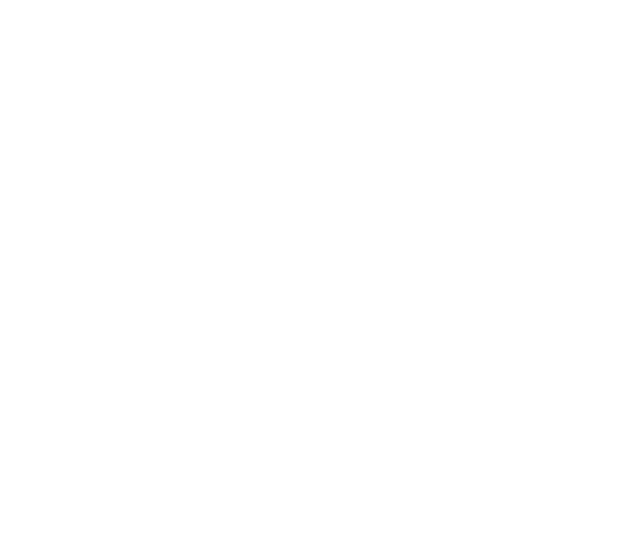
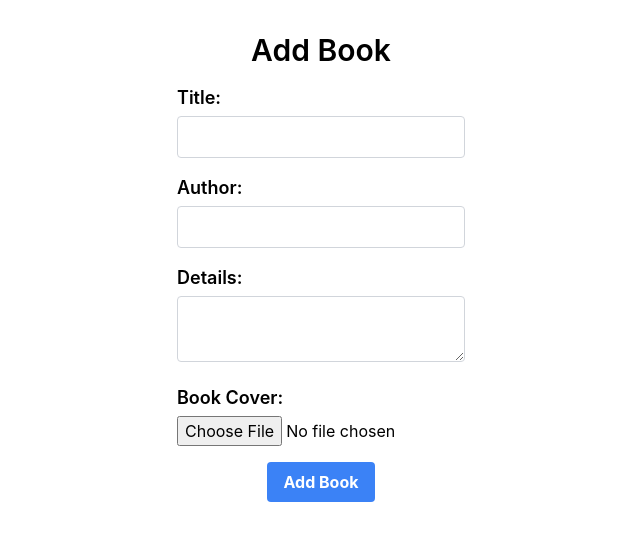
Before and after one commit to Adrian463588/frontend-test, a React (Create React App) app: page /addbook in a window 1280 px wide. Before the commit this address had no page. Shown: the top 540 px of the page, without its empty margins (319-959 px from the left). Built offline with nearby package versions, Linux system fonts and the light colour scheme.

Commit message:
add admin feature

```diff
--- a/src/App.tsx
+++ b/src/App.tsx
@@ -1,4 +1,3 @@
-import './App.css';
 import React from 'react';
 import { BrowserRouter as Router, Routes, Route } from 'react-router-dom';
 import HomePage from './components/HomePage';
@@ -7,15 +6,14 @@ import ProductPage from './components/ProductPage';
 import SignupPage from './components/SignupPage';
 import ProfilePage from './components/ProfilePage';
 import BookList from './components/BookList';
-
-
-
-
+import AdminDashboard from './components/AdminDashboard';
+import UpdateBook from './components/updateBook';
+import DeleteBook from './components/DeleteBook';
+import AddBook from './components/AddBook';
+import 'tailwindcss/tailwind.css';
+import './App.css';
 
 const App: React.FC = () => {
-
-
-
   return (
     <Router>
       <Routes>
@@ -25,8 +23,16 @@ const App: React.FC = () => {
         <Route path="/signup" element={<SignupPage />} />
         <Route path="/profile" element={<ProfilePage />} />
         <Route path="/booklist" element={<BookList />} />
-
-
+        <Route path="/admin" element={<AdminDashboard />} />
+        <Route path="/updatebook" element={<UpdateBook title={''} details={''} cover={''} onUpdate={function (title: string, details: string, cover: string): void {
+          throw new Error('Function not implemented.');
+        } } />} />
+        <Route path="/deletebook" element={<DeleteBook cover={''} onDelete={function (): void {
+          throw new Error('Function not implemented.');
+        } } />} />
+        <Route path="/addbook" element={<AddBook onAdd={function (title: string, author: string, details: string, cover: string): void {
+          throw new Error('Function not implemented.');
+        } } />} />
       </Routes>
     </Router>
   );
--- /dev/null
+++ b/src/components/AddBook.tsx
@@ -0,0 +1,87 @@
+import React, { useState } from 'react';
+
+type AddBookProps = {
+  onAdd: (title: string, author: string, details: string, cover: string) => void;
+};
+
+const AddBook: React.FC<AddBookProps> = ({ onAdd }) => {
+  const [title, setTitle] = useState('');
+  const [author, setAuthor] = useState('');
+  const [details, setDetails] = useState('');
+  const [cover, setCover] = useState('');
+
+  const handleFileChange = (event: React.ChangeEvent<HTMLInputElement>) => {
+    if (event.target.files && event.target.files.length > 0) {
+      const reader = new FileReader();
+      reader.readAsDataURL(event.target.files[0]);
+      reader.onload = () => {
+        setCover(reader.result as string);
+      };
+    }
+  };
+
+  const handleAddBook = () => {
+    onAdd(title, author, details, cover);
+    setTitle('');
+    setAuthor('');
+    setDetails('');
+    setCover('');
+  };
+
+  return (
+    <div className="flex flex-col items-center justify-between w-full max-w-md mx-auto my-8">
+      <h1 className="text-3xl font-semibold mb-4">Add Book</h1>
+      <div className="w-72">
+        <label htmlFor="title" className="text-lg font-semibold">Title:</label>
+        <input
+          id="title"
+          type="text"
+          className="w-full px-4 py-2 mt-1 border border-gray-300 rounded"
+          value={title}
+          onChange={(e) => setTitle(e.target.value)}
+        />
+      </div>
+      <div className="w-72 mt-4">
+        <label htmlFor="author" className="text-lg font-semibold">Author:</label>
+        <input
+          id="author"
+          type="text"
+          className="w-full px-4 py-2 mt-1 border border-gray-300 rounded"
+          value={author}
+          onChange={(e) => setAuthor(e.target.value)}
+        />
+      </div>
+      <div className="w-72 mt-4">
+        <label htmlFor="details" className="text-lg font-semibold">Details:</label>
+        <textarea
+          id="details"
+          className="w-full px-4 py-2 mt-1 border border-gray-300 rounded"
+          value={details}
+          onChange={(e) => setDetails(e.target.value)}
+        />
+      </div>
+      <div className="w-72 mt-4">
+        <label htmlFor="cover" className="text-lg font-semibold">Book Cover:</label>
+        <input
+          id="cover"
+          type="file"
+          className="w-full mt-1"
+          onChange={handleFileChange}
+        />
+      </div>
+      {cover && (
+        <div className="w-72 mt-4">
+          <img src={cover} alt="Book Cover" className="w-full h-48 object-cover" />
+        </div>
+      )}
+      <button
+        onClick={handleAddBook}
+        className="bg-blue-500 hover:bg-blue-700 text-white font-bold py-2 px-4 rounded mt-4"
+      >
+        Add Book
+      </button>
+    </div>
+  );
+};
+
+export default AddBook;
--- /dev/null
+++ b/src/components/AdminDashboard.tsx
@@ -0,0 +1,28 @@
+import React from 'react';
+import BookRow from './BookRow';
+
+const books = [
+    { title: 'Book 1', cover: 'https://dummyimage.com/300x400/000/fff', details: 'Detail of Book 1' },
+    { title: 'Book 2', cover: 'https://dummyimage.com/300x400/000/fff', details: 'Detail of Book 2' },
+    // tambahkan buku lainnya...
+];
+
+const AdminDashboard: React.FC = () => {
+    return (
+        <div className="p-4">
+            {books.map((book, index) => (
+                <BookRow
+                    key={index}
+                    title={book.title}
+                    cover={book.cover}
+                    details={book.details}
+                    onRead={() => console.log(`Read book: ${book.title}`)}
+                    onEdit={() => console.log(`Edit book: ${book.title}`)}
+                    onDelete={() => console.log(`Delete book: ${book.title}`)}
+                />
+            ))}
+        </div>
+    );
+};
+
+export default AdminDashboard;
--- /dev/null
+++ b/src/components/BookRow.tsx
@@ -0,0 +1,27 @@
+import React from 'react';
+
+type BookRowProps = {
+    title: string;
+    cover: string;
+    details: string;
+    onRead: () => void;
+    onEdit: () => void;
+    onDelete: () => void;
+};
+
+const BookRow: React.FC<BookRowProps> = ({ title, cover, details, onRead, onEdit, onDelete }) => {
+    return (
+        <div className="grid grid-cols-4 gap-4 items-center p-4 border-b-2">
+            <img src={cover} alt={title} className="w-20 h-20 object-cover"/>
+            <h2 className="text-lg">{title}</h2>
+            <p>{details}</p>
+            <div className="space-x-2">
+                <button onClick={onRead} className="bg-blue-500 hover:bg-blue-700 text-white font-bold py-2 px-4 rounded">Read</button>
+                <button onClick={onEdit} className="bg-yellow-500 hover:bg-yellow-700 text-white font-bold py-2 px-4 rounded">Edit</button>
+                <button onClick={onDelete} className="bg-red-500 hover:bg-red-700 text-white font-bold py-2 px-4 rounded">Delete</button>
+            </div>
+        </div>
+    );
+};
+
+export default BookRow;
--- /dev/null
+++ b/src/components/DeleteBook.tsx
@@ -0,0 +1,25 @@
+import React from 'react';
+
+type DeleteBookProps = {
+  cover: string;
+  onDelete: () => void;
+};
+
+const DeleteBook: React.FC<DeleteBookProps> = ({ cover, onDelete }) => {
+  return (
+    <div className="flex flex-col items-center justify-between w-full max-w-md mx-auto my-8">
+      <img src={cover} alt="Book Cover" className="w-48 h-48 object-cover" />
+      <h1 className="text-xl font-semibold mt-4">Are you sure you want to delete this item?</h1>
+      <div className="mt-4 space-x-4">
+        <button onClick={onDelete} className="bg-red-500 hover:bg-red-700 text-white font-bold py-2 px-4 rounded">
+          Yes
+        </button>
+        <button className="bg-gray-500 hover:bg-gray-700 text-white font-bold py-2 px-4 rounded">
+          No
+        </button>
+      </div>
+    </div>
+  );
+};
+
+export default DeleteBook;
--- /dev/null
+++ b/src/components/updateBook.tsx
@@ -0,0 +1,55 @@
+import React, { useState } from 'react';
+
+type UpdateBookProps = {
+    title: string;
+    details: string;
+    cover: string;
+    onUpdate: (title: string, details: string, cover: string) => void;
+};
+
+const UpdateBook: React.FC<UpdateBookProps> = ({ title, details, cover, onUpdate }) => {
+    const [updatedTitle, setUpdatedTitle] = useState(title);
+    const [updatedDetails, setUpdatedDetails] = useState(details);
+    const [updatedCover, setUpdatedCover] = useState(cover);
+
+    const handleFileChange = (event: React.ChangeEvent<HTMLInputElement>) => {
+        if (event.target.files && event.target.files.length > 0) {
+            const reader = new FileReader();
+            reader.readAsDataURL(event.target.files[0]);
+            reader.onload = () => {
+                setUpdatedCover(reader.result as string);
+            };
+        }
+    };
+
+    const handleSubmit = (event: React.FormEvent) => {
+        event.preventDefault();
+        onUpdate(updatedTitle, updatedDetails, updatedCover);
+    };
+
+    return (
+        <div className="flex flex-col w-full max-w-md mx-auto my-8">
+            <div className="flex justify-between mb-4">
+                <h1 className="text-lg font-semibold">Update Book</h1>
+                <button type="submit" className="bg-blue-500 hover:bg-blue-700 text-white font-bold py-2 px-4 rounded">Update</button>
+            </div>
+            <form onSubmit={handleSubmit} className="p-4 space-y-4">
+                <img src={updatedCover} alt={updatedTitle} className="w-48 h-48 object-cover"/>
+                <div>
+                    <label className="text-lg font-semibold">Book Name</label>
+                    <input type="text" value={updatedTitle} onChange={e => setUpdatedTitle(e.target.value)} className="w-full px-4 py-2 mt-1 border border-gray-300 rounded"/>
+                </div>
+                <div>
+                    <label className="text-lg font-semibold">Details</label>
+                    <textarea value={updatedDetails} onChange={e => setUpdatedDetails(e.target.value)} className="w-full px-4 py-2 mt-1 border border-gray-300 rounded"/>
+                </div>
+                <div>
+                    <label className="text-lg font-semibold">Change Your Book Picture</label>
+                    <input type="file" onChange={handleFileChange} className="w-full mt-1"/>
+                </div>
+            </form>
+        </div>
+    );
+};
+
+export default UpdateBook;
```
